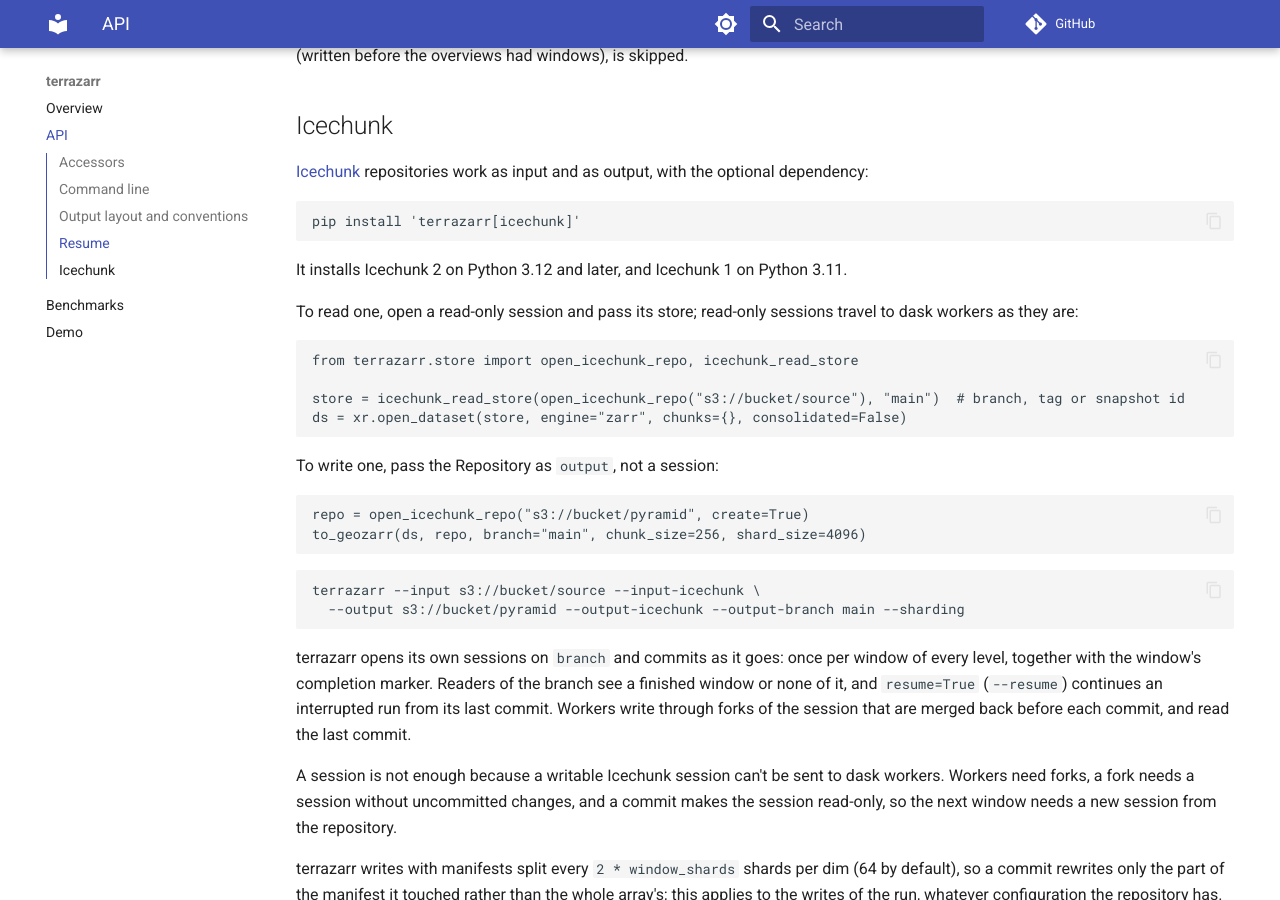
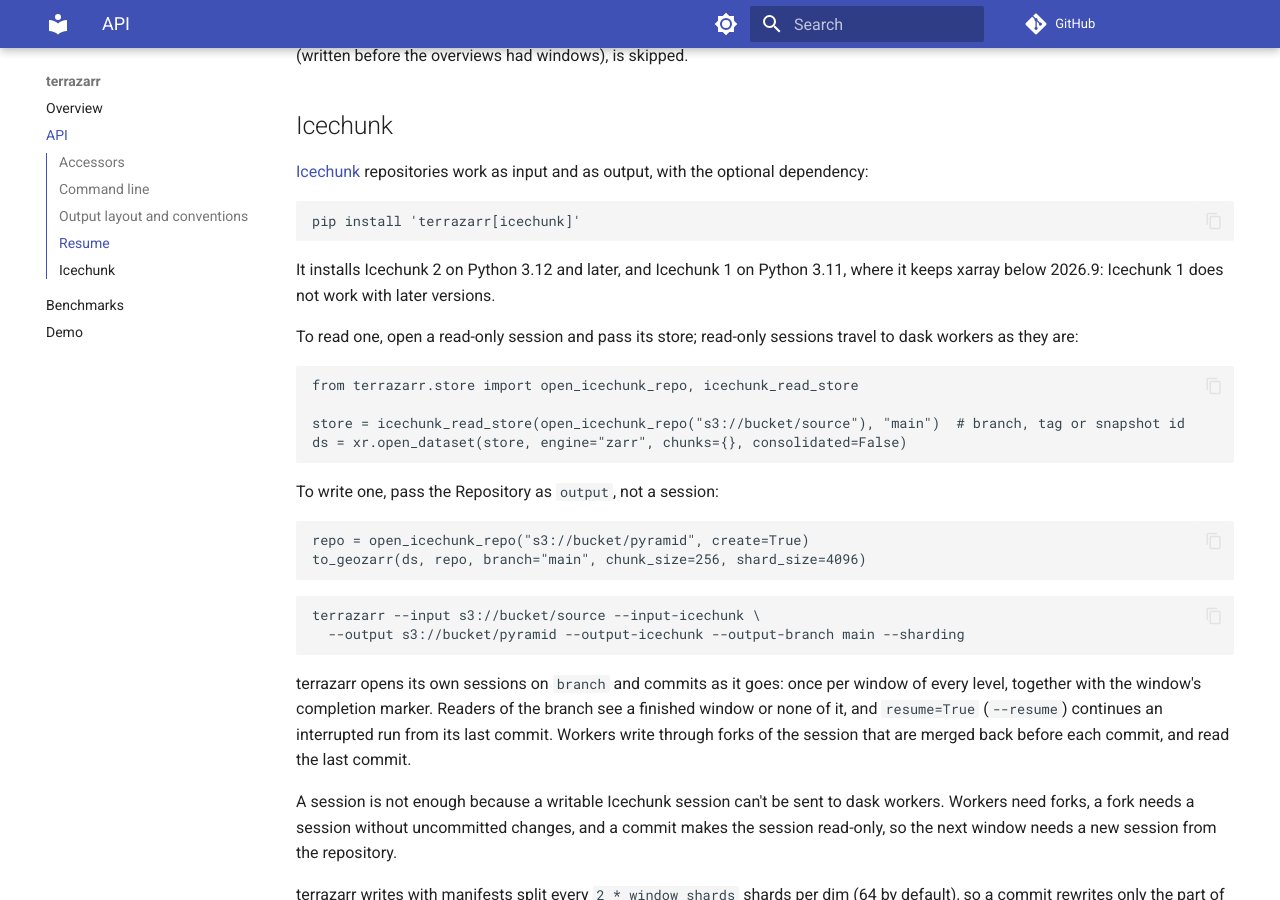
Before and after one commit to mindearth/terrazarr, an MkDocs documentation site: the page built from docs/api.md, in a window 1280 px wide and 900 px high, scrolled down 2771 px. Built offline with MkDocs 1.6.1 and Material for MkDocs 9.7.7, drawn with Linux system fonts in a browser that asks for light colours; comment, search, counter and statistics services are not loaded.

Commit message:
Keep xarray below 2026.9 with icechunk 1
icechunk 1.1.21, the last 1.x release, passes `synchronizer` and
`zarr_version` to xarray's ZarrStore.open_group in to_icechunk; xarray
2026.9 removed them, so writes through to_icechunk failed on Python 3.11.
The icechunk extra now caps xarray there; Python 3.12+ uses icechunk 2.

````diff
--- a/docs/api.md
+++ b/docs/api.md
@@ -103,7 +103,8 @@
 pip install 'terrazarr[icechunk]'
 ```
 
-It installs Icechunk 2 on Python 3.12 and later, and Icechunk 1 on Python 3.11.
+It installs Icechunk 2 on Python 3.12 and later, and Icechunk 1 on Python 3.11, where it
+keeps xarray below 2026.9: Icechunk 1 does not work with later versions.
 
 To read one, open a read-only session and pass its store; read-only sessions travel to dask
 workers as they are:
--- a/pyproject.toml
+++ b/pyproject.toml
@@ -47,6 +47,8 @@
 [project.optional-dependencies]
 icechunk = [
     "icechunk>=1.1,<2 ; python_full_version < '3.12'",
+    # icechunk 1's to_icechunk passes ZarrStore.open_group arguments that xarray 2026.9 removed
+    "xarray<2026.9 ; python_full_version < '3.12'",
     "icechunk>=2.3 ; python_full_version >= '3.12'",
 ]
 
````
Also changed, not shown: CHANGELOG.md (+1 -1 lines).
